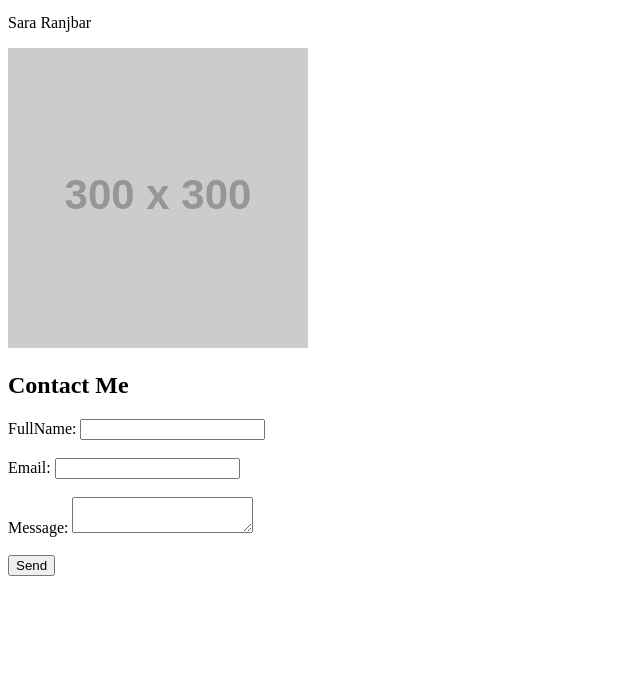
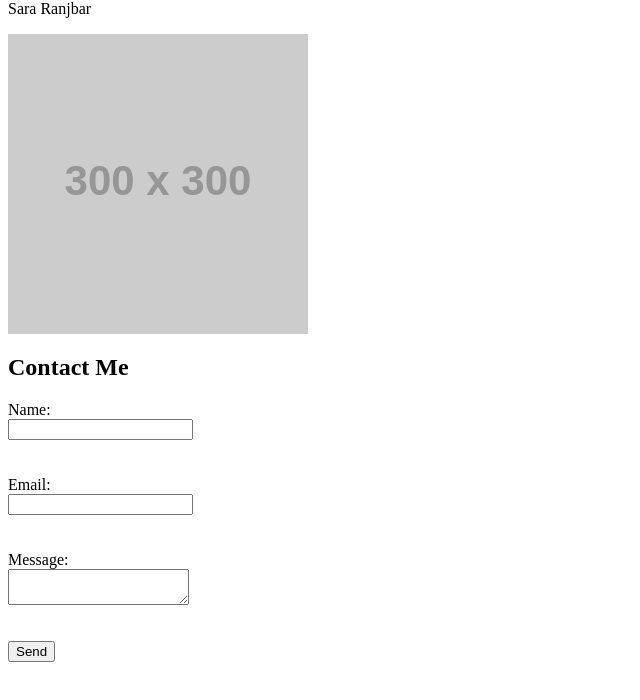
Before and after one commit to taraneh-ranjbar/Humber-handson, a plain HTML site: page index.html in a window 1280 px wide. Shown: the part 66-766 px from the top of the page, without its empty margins (0-640 px from the left). Drawn offline with Linux system fonts and the light colour scheme; placeholder pictures from the web are drawn by us.

Commit message:
landing page

```diff
--- a/index.html
+++ b/index.html
@@ -1,3 +1,37 @@
+
+<script>
+    function validateForm() {
+
+        var name = document.getElementById("name").value;
+        var email = document.getElementById("email").value;
+        var message = document.getElementById("message").value;
+
+        document.getElementById("nameError").innerText = "";
+        document.getElementById("emailError").innerText = "";
+        document.getElementById("messageError").innerText = "";
+
+        var isValid = true;
+
+        if (name == "") {
+            document.getElementById("nameError").innerText = "Please enter your name";
+            isValid = false;
+        }
+
+        if (email == "") {
+            document.getElementById("emailError").innerText = "Please enter your email";
+            isValid = false;
+        }
+
+        if (message == "") {
+            document.getElementById("messageError").innerText = "Please enter a message";
+            isValid = false;
+        }
+
+        return isValid;
+    }
+</script>
+
+
 <!DOCTYPE html>
 <html lang="en">
     <head>
@@ -13,7 +47,31 @@
     <img src="https://via.placeholder.com/300" alt="Profile picture of Sara Ranjbar">
     <section>
         <h2>Contact Me</h2>
-        <form>
+
+        <form onsubmit="return validateForm()">
+
+            <label for="name">Name:</label><br>
+            <input type="text" id="name"><br>
+            <span id="nameError" style="color:red;"></span>
+
+            <br><br>
+
+            <label for="email">Email:</label><br>
+            <input type="text" id="email"><br>
+            <span id="emailError" style="color:red;"></span>
+
+            <br><br>
+
+            <label for="message">Message:</label><br>
+            <textarea id="message"></textarea><br>
+            <span id="messageError" style="color:red;"></span>
+
+            <br><br>
+
+            <button type="submit">Send</button>
+
+        </form>
+<!--        <form>
             <label for="name">FullName:</label>
             <input type="text" id="name" name="name">
             <br><br>
@@ -26,7 +84,7 @@
             <br><br>
             <button type="submit">Send</button>
 
-        </form>
+        </form>-->
 
     </section>
 
```
